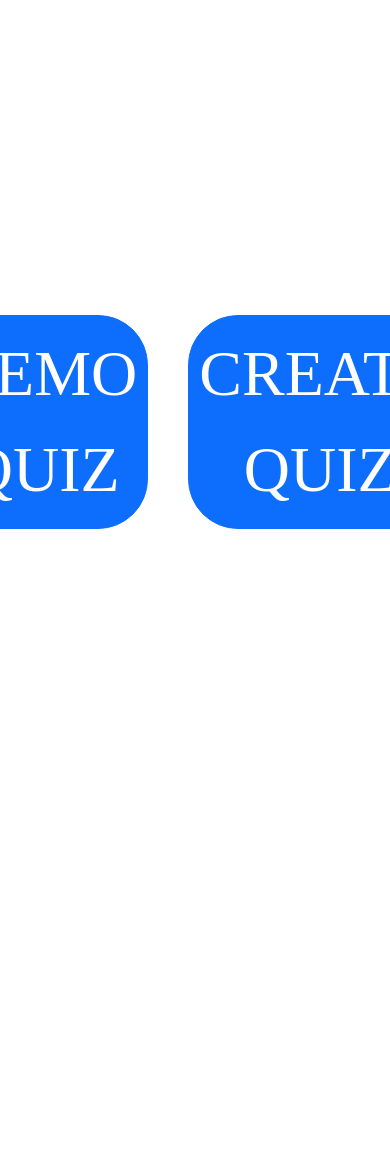
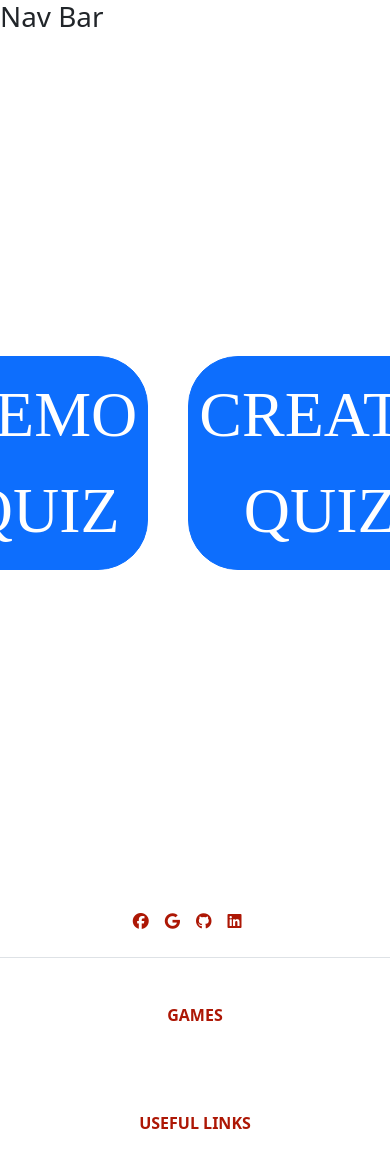
Before and after one commit to radzek15/QuizWebGame, a Vue app in the folder client/: page / in a window 390 px wide. Shown: the top 1168 px of the page. Before the commit the page ends 844 px from the top, so only its background shows below. Built offline with nearby package versions, Linux system fonts and the light colour scheme.

Commit message:
fontawesome

```diff
--- a/client/package.json
+++ b/client/package.json
@@ -8,6 +8,8 @@
     "lint": "vue-cli-service lint"
   },
   "dependencies": {
+    "@fortawesome/fontawesome-free": "^6.5.2",
+    "@popperjs/core": "^2.11.8",
     "axios": "^1.6.8",
     "bootstrap": "^5.3.3",
     "core-js": "^3.8.3",
--- a/client/src/App.vue
+++ b/client/src/App.vue
@@ -1,10 +1,16 @@
 <template>
+  <NavBar />
   <router-view />
+  <PageFooter />
 </template>
 
 <script>
+import NavBar from "@/components/Bars/NavBar.vue";
+import PageFooter from "@/components/Bars/PageFooter.vue";
+
 export default {
   name: 'App',
+  components: {PageFooter, NavBar},
 }
 </script>
 
--- /dev/null
+++ b/client/src/components/Bars/NavBar.vue
@@ -0,0 +1,13 @@
+<script>
+export default {
+  name: "NavBar"
+}
+</script>
+
+<template>
+<h1>Nav Bar</h1>
+</template>
+
+<style scoped>
+
+</style>
--- /dev/null
+++ b/client/src/components/Bars/PageFooter.vue
@@ -0,0 +1,81 @@
+<script>
+export default {
+  name: "PageFooter"
+}
+</script>
+
+<template>
+ <footer id="footer" class="bg-light text-center">
+    <section class='container d-flex justify-content-center justify-content-lg-between text-red p-4 border-bottom'>
+      <div class='me-5 d-none d-lg-block'>
+        <span>Skontaktuj sie z nami:</span>
+      </div>
+      <div>
+        <a href='https://www.facebook.com/radomir.piatkowski/?locale=pl_PL'
+           class='me-3 text-reset'><i class="fa-brands fa-facebook"></i></a>
+        <a href='mailto:radzek15@gmail.com'
+            class='me-3 text-reset'><i class="fa-brands fa-google"></i></a>
+        <a href='https://github.com/radzek15' class='me-3 text-reset'>
+          <i class="fa-brands fa-github"></i></a>
+        <a href="https://www.linkedin.com/in/radomir-pi%C4%85tkowski-9166a5241/"
+           class='me-3 text-reset'><i class="fa-brands fa-linkedin"></i></a>
+      </div>
+    </section>
+
+    <section>
+      <div class="container text-center text-md-start mt-5">
+        <div class="row mt-3">
+          <div class="col-md-3 col-lg-2 col-xl-2 mx-auto mb-4">
+            <h6 class="text-uppercase fw-bold mb-4 text-red">Games</h6>
+            <ul>
+              <li><a href="/" class="text-reset">Game</a></li>
+            </ul>
+          </div>
+
+          <div class="col-md-3 col-lg-2 col-xl-2 mx-auto mb-4">
+            <h6 class="text-uppercase fw-bold mb-4 text-red">Useful links</h6>
+            <ul>
+              <li><a href="/" class="text-reset">Home</a></li>
+              <li><a href="#" class="text-reset">Register</a></li>
+              <li><a href="#" class="text-reset">Help</a></li>
+            </ul>
+          </div>
+
+        </div>
+      </div>
+    </section>
+
+    <div class='text-center p-3'>
+      <p class="text-light mt-3">Copyright: &copy; 2023 GamePedia. All rights reserved.</p>
+    </div>
+  </footer>
+</template>
+
+<style scoped>
+  a {
+    text-decoration: none;
+  }
+
+  #footer {
+    backdrop-filter: blur(5px);
+    background: transparent !important;
+  }
+
+  .text-red{
+    color: #AD1705;
+  }
+
+  ul {
+    list-style: none;
+    padding: 0;
+  }
+
+  li {
+    margin-block: 10px;
+    color: white;
+  }
+
+  li:hover {
+    color: #AD1705 !important;
+  }
+</style>
--- a/client/src/main.js
+++ b/client/src/main.js
@@ -1,7 +1,9 @@
 import { createApp } from 'vue'
 import { createRouter, createWebHistory } from "vue-router";
 
-import 'bootstrap/dist/css/bootstrap.css';
+import 'bootstrap/dist/css/bootstrap.css'
+import 'bootstrap/dist/js/bootstrap.js'
+import '@fortawesome/fontawesome-free/css/all.css'
 
 import App from './App.vue'
 import HomePage from "@/components/HomePage.vue";
```
Also changed, not shown: client/src/components/Quiz/AllQuizzes.vue (added, +13 -0 lines), client/src/components/Quiz/CustomQuiz.vue (added, +13 -0 lines), 2 other files (tests, documents, lock files or other folders).
